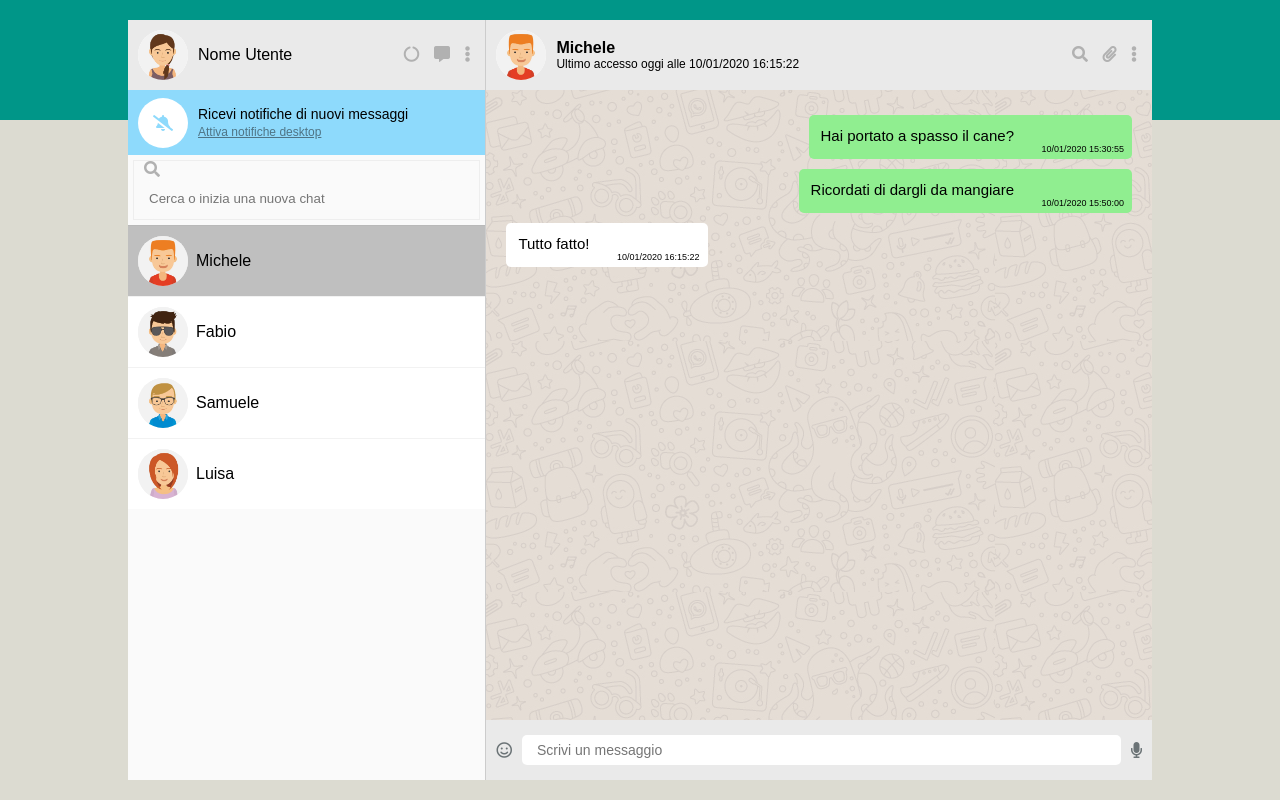
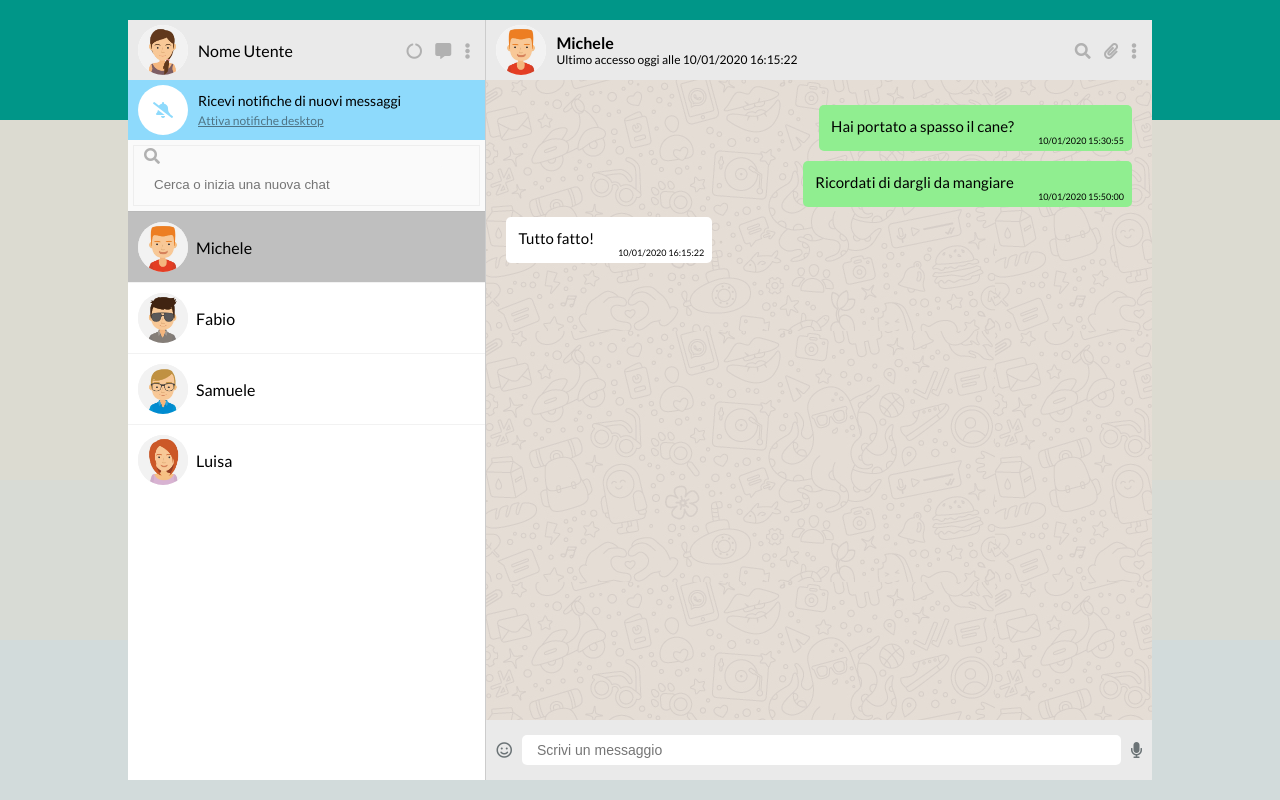
Before and after one commit to cherubina-pantano/js-html-css-boolzap, a plain HTML site: page index.html in a window 1280 px wide. Drawn offline with nearby package versions, Linux system fonts and the light colour scheme.

Commit message:
Pulizia codice CSS

```diff
--- a/css/style.css
+++ b/css/style.css
@@ -9,8 +9,10 @@ body {
   justify-content: center;
   align-items: center;
   height: 100vh;
-  font-family: sans-serif;
-  background-image: linear-gradient(to bottom, #009688 0%, #009688 15%, #dcdbd1 15%, #dcdbd1 100%);
+  font-family: 'Lato', sans-serif;
+  /* background-image: linear-gradient(to bottom, #009688 0%, #009688 15%, #dcdbd1 15%, #dcdbd1 100%); */
+  background-image: linear-gradient(to bottom, #009688 0%, #009688 15%, #dcdbd1 15%,
+                    #dcdbd1 60%, #d8dbd5 60%, #d8dbd5 80%, #d2dbdb 80%, #d2dbdb 100%);
 }
 
 /* UTILITIES */
@@ -33,30 +35,34 @@ i:hover {
 }
 
 /* UTILITIES FLEX-BOX & GENERAL*/
+.d-flex {
+  display: flex;
+}
+
+.align-cent {
+  align-items: center;
+}
+
+.flex-d-col {
+  flex-direction: column;
+}
+
+.flex-gw {
+  flex-grow: 1;
+}
+
 .side-overall,
 .side-top,
 .content-header,
 .content-footer {
-  display: flex;
   justify-content: space-between;
 }
 
 .side-overall,
-.main-user,
-.content-header,
-.currentChat-user{
-  align-items: center;
-}
-
-.main-user,
-.currentChat-user {
-  display: flex;
-  justify-content: flex-start;
-}
-
-.side-overall,
+.side-top,
 .content-header,
 .content-footer {
+  height: 60px;
   padding: 10px;
   background: #eaeaea;
 }
@@ -93,7 +99,6 @@ i:hover {
 
 /*** LAYOUT ***/
 .container {
-  display: flex;
   width: 80%;
   min-width: 900px;
   height: 95%;
@@ -103,17 +108,12 @@ i:hover {
 /* SIDEBAR */
 .sidebar {
   flex-basis: 35%;
-  display: flex;
-  flex-direction: column;
   border-right: 1px solid rgba(0,0,0, .2);
 }
 
 .side-top {
   justify-content: flex-start;
-  align-items: center;
   background: #8edafc;
-  height: 65px;
-  padding: 10px;
 }
 
 .notification p {
@@ -140,34 +140,34 @@ i:hover {
   height: 40px;
   line-height: 40px;
   margin-left: 15px;
+  padding: 0 5px;
   border: 0;
   border-radius: 5px;
   transition: border;
   background: #fafafa;
+  transition: outline;
+}
+
+.inp-search:focus {
+  outline-style: solid;
+  outline-color: rgba(0,0,0, .3);
+  outline-width: 1px;
 }
 
 /* CHAT */
 .side-chatList {
   background: #fafafa;
-  flex-grow: 1;
+  /* flex-grow: 1;*/
 }
 
-.chats {
-  display: flex;
-  background: #fff;
-}
-
-.chats-list {
-  flex-grow: 1;
+.chats,
+.chat-list {
   background: #fff;
 }
 
 .single-chat {
-  display: flex;
-  justify-content: flex-start;
   align-items: center;
   padding: 10px;
-  /* background: #fff; */
   border-top: 1px solid rgba(128,128,128, .1);
   cursor: pointer;
   transition: background .4s;
@@ -186,34 +186,23 @@ i:hover {
 .content {
   flex-basis: 65%;
   background: lightgrey;
-  display: flex;
-  flex-direction: column;
 }
 
 .currentChat-user {
   flex-wrap: wrap;
 }
 
-.currentChat-user .time {
-  display: flex;
-  justify-content: flex-start;
-  flex-direction: column;
-}
-
-.currentChat-user .time span {
+.currentChat-user .info-current-user span {
   font-size: 12px;
 }
 
 /* MESSAGGI CHAT */
 .content-main {
-  flex-grow: 1;
   background-image: url('../img/mine.jpg');
   padding: 20px;
 }
 
 .message {
-  display: flex;
-  flex-direction: column;
   margin: 0 auto;
 }
 
@@ -255,9 +244,7 @@ i:hover {
 
 /* FOOTER */
 .content-footer  {
-  height: 60px;
   justify-content: space-around;
-  align-items: center;
 }
 
 .content-footer i {
@@ -269,7 +256,6 @@ i:hover {
 }
 
 .content-footer .typing {
-  flex-grow: 1;
   height: 30px;
   line-height: 30px;
   margin: 0 10px;
--- a/index.html
+++ b/index.html
@@ -5,15 +5,17 @@
     <meta name="viewport" content="width=device-width, initial-scale=1">
     <title>Boolzap</title>
     <link rel="stylesheet" href="https://cdnjs.cloudflare.com/ajax/libs/font-awesome/5.15.1/css/all.min.css">
+    <link rel="preconnect" href="https://fonts.gstatic.com">
+    <link href="https://fonts.googleapis.com/css2?family=Lato:wght@400;700&display=swap" rel="stylesheet">
     <link rel="stylesheet" href="./css/style.css">
   </head>
   <body>
 
-    <div id="app" class="container">
+    <div id="app" class="container d-flex">
     <!-- SIDEBAR -->
-      <aside class="sidebar">
-        <section class="side-overall">
-          <div class="main-user">
+      <aside class="sidebar d-flex flex-d-col">
+        <section class="side-overall d-flex align-cent">
+          <div class="main-user d-flex align-cent">
             <div class="circle-box">
               <img :src="`./img/avatar${user.avatar}.jpg`" :alt="user.name">
             </div>
@@ -27,7 +29,7 @@
           </div>
         </section>
     <!-- SEARCH -->
-        <section class="side-top">
+        <section class="side-top d-flex align-cent">
           <div class="circle-box">
             <i class="fas fa-bell-slash"></i>
           </div>
@@ -39,19 +41,20 @@
         <section class="side-chatList">
           <div class="search-chat">
             <i class="fas fa-search"></i>
+
             <input type="text" name="search"
               class="inp-search"
               placeholder="Cerca o inizia una nuova chat"
               v-model="searchUser"
               @keyup="searchNewUserChat"
+            >
 
-            >
           </div>
 
     <!-- LISTA CHAT UTENTI -->
-          <div class="chats">
-            <ul class="chats-list">
-              <li :class="['single-chat', index === currentUserIndex ? 'current' : '']"
+          <div class="chats d-flex">
+            <ul class="chats-list flex-gw">
+              <li :class="['single-chat d-flex', index === currentUserIndex ? 'current' : '']"
                 v-for="(contact, index) in contacts"
                 v-show="contact.visible"
                 @click="chageUserChat(index)">
@@ -65,15 +68,15 @@
         </section>
       </aside>
     <!-- MAIN: CONTENT -->
-      <main class="content">
-        <section class="content-header">
-          <div class="currentChat-user">
+      <main class="content d-flex flex-d-col">
+        <section class="content-header d-flex align-cent">
+          <div class="currentChat-user d-flex align-cent">
             <div class="circle-box">
               <img :src="'./img/avatar' + contacts[currentUserIndex].avatar + '.jpg'" :alt="contacts[currentUserIndex].name">
             </div>
-            <div class="time">
+            <div class="info-current-user d-flex flex-d-col">
              <h4> {{ contacts[currentUserIndex].name }} </h4>
-             <span>Ultimo accesso oggi alle {{ lastAccess()  }} </span>
+             <span>Ultimo accesso oggi alle {{ lastAccess() }} </span>
             </div>
           </div>
       <!-- GRUPPO ICONE -->
@@ -85,8 +88,10 @@
         </section>
 
       <!-- CONTENUTO PRINCIPALE: MESSAGGI INVIATI/RICEVUTI -->
-        <section class="content-main">
-          <div class="message" v-for="message in contacts[currentUserIndex].messages">
+        <section class="content-main flex-gw">
+          <div class="message d-flex flex-d-col"
+              v-for="message in contacts[currentUserIndex].messages"
+          >
 
             <div :class="{'message-sent': message.status == 'sent',
                   'message-received' : message.status == 'received'}"
@@ -99,9 +104,9 @@
         </section>
 
     <!-- FOOTER -->
-        <section class="content-footer">
+        <section class="content-footer d-flex align-cent">
           <i class="far fa-smile"></i>
-          <input type="text" name="newMessage" class="typing"
+          <input type="text" name="newMessage" class="typing flex-gw"
             v-model="newMessage" @keyup.enter="addNewMessage"
             placeholder="Scrivi un messaggio"
           >
```
